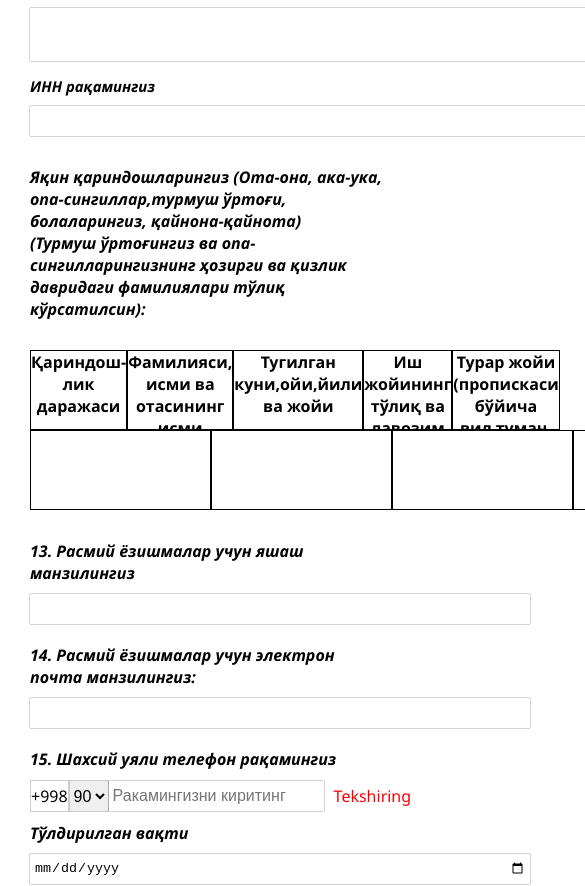
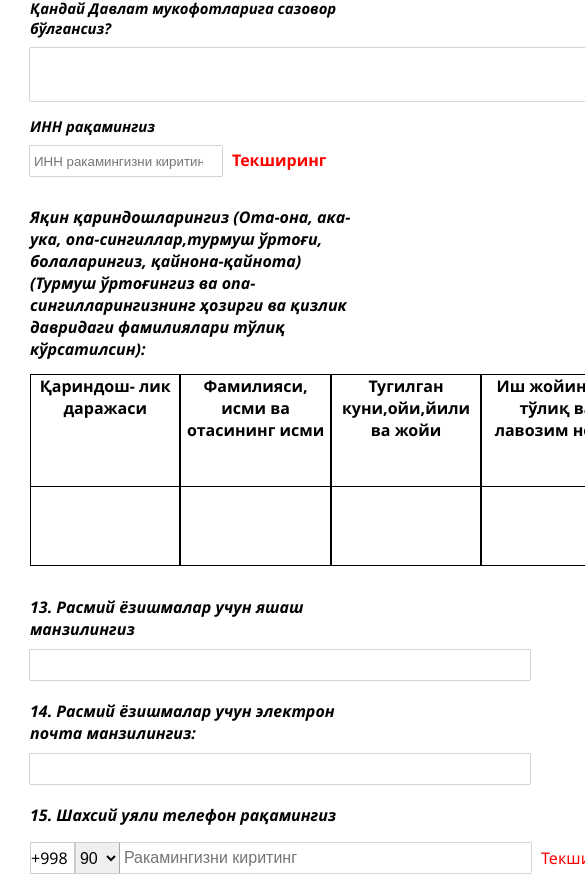
Before and after one commit to N180885/magnemo, a React (Create React App) app: page /newPost in a window 390 px wide. Shown: the part 1556-2442 px from the top of the page, 585 px wide, since content can reach past the window. Built offline with nearby package versions, Linux system fonts and the light colour scheme.

Commit message:
суровнома 1

```diff
--- a/src/main.jsx
+++ b/src/main.jsx
@@ -5,7 +5,8 @@ class Main extends Component {
     til: "",
     til1: "",
     mode: 0,
-    raqam:""
+    raqam:"",
+    inn:""
   };
 
   click=()=>{
@@ -231,7 +232,11 @@ class Main extends Component {
               <div className="box-left">
                 <p>ИНН рақамингиз</p>
               </div>
-              <div className="box-right inn"><input className="inn" type="text"/></div>
+              <div className="box-right">
+                <input onChange={(e)=>this.setState({inn:e.target.value})} type="number" className="inn" placeholder="ИНН ракамингизни киритинг"/>
+                { this.state.inn.length===14? (<b style={{color:"green", width:"200px", border: "none", marginLeft:"10px"}}>Тугри киритилди</b>):
+                                             (<b style={{color:"red", width:"200px", border: "none", marginLeft:"10px"}}>Текширинг</b>)}
+                </div>
             </div>
           </div>
 
@@ -277,14 +282,14 @@ class Main extends Component {
                 <option>99</option>
                 <option>33</option>
               </select>
-              <input onChange={(e)=>this.setState({raqam:e.target.value})} type="number" placeholder="Ракамингизни киритинг" value={this.state.raqam}/>
+              <input onChange={(e)=>this.setState({raqam:e.target.value})} type="number" placeholder="Ракамингизни киритинг" value={this.state.raqam}/> <br/><br/>
               {/* {if(this.state.raqam.length!===""){
                 {(<b style={{color:"red", width:"200px", border: "none", marginLeft:"10px"}}>"Киритилмокда"</b>)}
                 if(this.state.raqam.length===7){(<b style={{color:"red", width:"200px", border: "none", marginLeft:"10px"}}>"Тугри"</b>)}
               else{(<b style={{color:"red", width:"200px", border: "none", marginLeft:"10px"}}></b>)}}; */}
 
               { this.state.raqam.length===7? (<b style={{color:"red", width:"200px", border: "none", marginLeft:"10px"}}></b>):
-                                             (<b style={{color:"red", width:"200px", border: "none", marginLeft:"10px"}}>Tekshiring</b>)}
+                                             (<b style={{color:"red", width:"200px", border: "none", marginLeft:"10px"}}>Текширинг</b>)}
 
               </div>
 
--- a/src/style.css
+++ b/src/style.css
@@ -22,6 +22,7 @@ main{
 .main{
     display: grid;
     grid-template-columns: 4fr 1fr;
+    gap:7.5rem;
 }
 .main-left{
     text-align: center;
@@ -78,14 +79,10 @@ main{
 }
 
 .box-right input{
-    width: 62.5rem;
+    width: 12rem;
     height: 1.875rem;
     padding: 4px;
-    /* margin-bottom: 10px; */
     border: none;
-    /* border-bottom: 1px solid black; */
-    /* border-left: 1px solid black; */
-    /* border-bottom-left-radius: 5px; */
     box-shadow: 0px 0px 1px;
     outline: none;
 }
@@ -161,6 +158,8 @@ main{
 }
 .jadval,.input{
     display: flex;
+    align-items: center;
+    justify-content: flex-start;
 }
 .jadval p{
     height: 5rem;
@@ -216,35 +215,50 @@ main{
 }
 .raqam input{
     margin-bottom: 0;
-    width: 27.5rem;
+    width: 25.7rem;
     font-size: 1rem;
     list-style: none;
 }
-
-
-
-
-
 @media screen and (max-width: 425px){
     body{
-        max-width: 400px;
+        /* max-width: 400px; */
     }
-
     nav{
         margin: 30px;
     }
     main{
-        margin-left: 30px;
+        margin: 30px;
     }
-
     .adres input,.mail input,.number input,.date input{
         width: 31.25rem;
         height: 1.875rem;
     }
     .box-right textarea{
-        width: 59rem;
+        width: 50rem;
     }
     .box-right>select{
-        width: 59rem;
+        width: 50rem;
+    }
+    .box-right input{
+        width: 12rem;
+    }
+   .raqam input{
+        width: 25.7rem;
+    }
+    .raqam {
+        width: 50rem;
+    }
+    .jadval {
+        height: 6rem;
+        width: 47rem;
+    }
+    .jadval p{
+        height: 8rem;
+
+    }
+    .input input{
+        height: 5rem;
+        width: 9.4rem;
+
     }
 }
```
